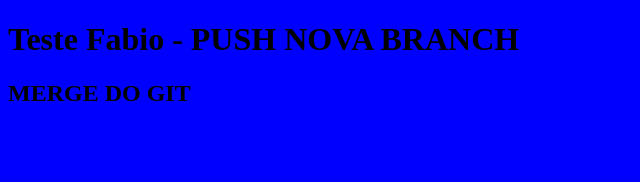
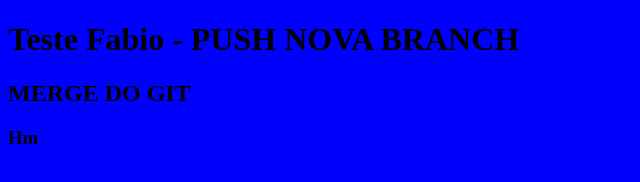
Before and after one commit to fabiogobbi/curso-alura, a plain HTML site: page index.html in a window 1280 px wide. Shown: the full height of the page, 0-640 px from the left. Drawn offline with Linux system fonts and the light colour scheme.

Commit message:
'adicionei'

```diff
--- a/index.html
+++ b/index.html
@@ -7,5 +7,6 @@
 <body>
 	<h1>Teste Fabio - PUSH NOVA BRANCH</h1>
 	<h2>MERGE DO GIT</h2>
+	<h3>Hm</h3>
 </body>
 </html>
```
